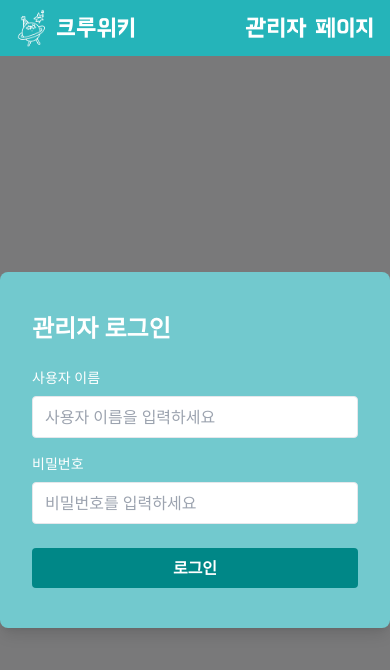
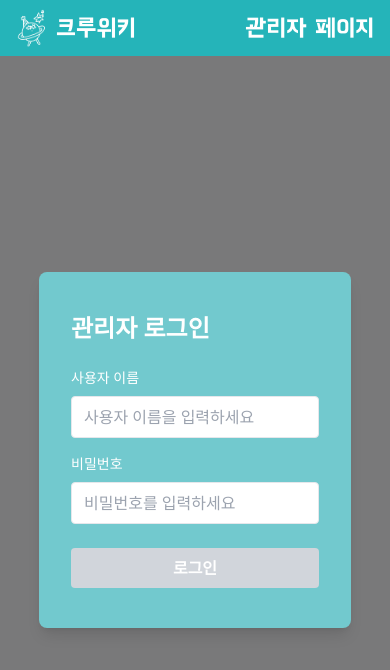
Before and after one commit to jinhokim98/crew-wiki-next, a Next.js app in the folder client/: page /admin/login in a window 390 px wide. Shown: the top 670 px of the page. Built offline with nearby package versions, Linux system fonts and the light colour scheme.

Commit message:
refactor: LoginForm 컴포넌트를 responsive 하게 리팩토링

```diff
--- a/client/src/components/admin/login/LoginForm.tsx
+++ b/client/src/components/admin/login/LoginForm.tsx
@@ -1,5 +1,6 @@
 'use client';
 
+import Button from '@components/common/Button';
 import {useRouter} from 'next/navigation';
 import {useState} from 'react';
 
@@ -35,7 +36,7 @@ export default function LoginForm() {
   };
 
   return (
-    <div className="w-full max-w-md rounded-lg bg-primary-200 px-8 py-10 shadow-lg">
+    <div className="w-[80%] max-w-md rounded-lg bg-primary-200 px-8 py-10 shadow-lg md:w-full">
       <h2 className="mb-6 text-2xl font-bold text-white">관리자 로그인</h2>
       <form onSubmit={handleSubmit}>
         <div className="mb-4">
@@ -70,7 +71,8 @@ export default function LoginForm() {
         </div>
         <button
           type="submit"
-          className="w-full rounded bg-primary-600 px-4 py-2 font-semibold text-white transition duration-200 hover:bg-primary-700 focus:outline-none focus:ring focus:ring-primary-500"
+          className="w-full rounded bg-primary-400 px-4 py-2 font-semibold text-white transition duration-200 hover:bg-primary-700 focus:outline-none focus:ring focus:ring-primary-500 disabled:cursor-not-allowed disabled:bg-gray-300"
+          disabled={!adminForm.loginId || !adminForm.password}
         >
           로그인
         </button>
```
